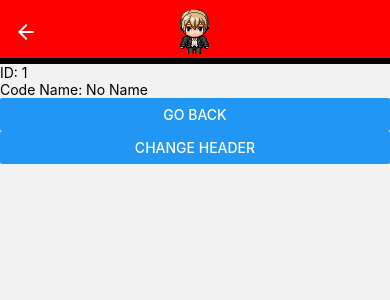
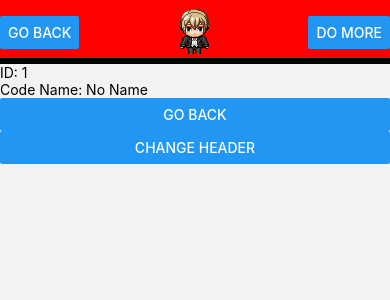
Before and after one commit to Johnsensei/rn-navigation, a React Native app: screen /Users in a window 390 px wide. Shown: the top 300 px of the page. Built offline with nearby package versions, Linux system fonts and the light colour scheme.

Commit message:
Navigation buttons

```diff
--- a/App.js
+++ b/App.js
@@ -2,7 +2,7 @@ import { StatusBar } from 'expo-status-bar';
 import * as React from 'react';
 import { NavigationContainer } from '@react-navigation/native';
 import { createStackNavigator } from '@react-navigation/stack';
-import { StyleSheet, Text, View } from 'react-native';
+import { StyleSheet, Text, View, Button } from 'react-native';
 import Home from './src/Home';
 import Users from './src/Users';
 import LogoTitle from './src/utils/LogoTitle';
@@ -42,10 +42,29 @@ export default function App() {
             id: 1,
             codeName: 'No Name'
           }}
-          options={{
-            //headerTitle: props => LogoTitle(props)
-            //title: 'All Users'
-          }}
+          options={ ({navigation}) => (
+            {headerLeft: () =>
+                <Button
+                  title='Go Back'
+                  onPress={() => navigation.navigate("Home")}
+                />,}
+          )}
+
+
+          //   {
+          //   headerLeft: () =>
+          //   <Button
+          //     title='Do Less'
+          //     onPress={() => alert('Less')}
+          //   />,
+          //   headerRight: () =>
+          //   <Button
+          //     title='Do More'
+          //     onPress={() => alert('More')}
+          //   />,
+          //   //headerTitle: props => LogoTitle(props)
+          //   //title: 'All Users'
+          // }}
 
         />
       </Stack.Navigator>
--- a/src/Users.js
+++ b/src/Users.js
@@ -1,4 +1,4 @@
-import React from 'react';
+import React, { useEffect } from 'react';
 import { Text, View, Button } from 'react-native';
 import { useNavigation, useRoute } from '@react-navigation/native'
 
@@ -6,6 +6,18 @@ const Users = () => {
     const navigation = useNavigation();
     const route = useRoute();
     const {id, codeName} = route.params;
+
+    useEffect( () => {
+        setTimeout(() => {
+            navigation.setOptions({
+                headerRight: () =>
+                    <Button
+                    title='Do More'
+                    onPress={() => alert('More')}
+                    />,
+            })
+        }, 2000)
+    },[navigation])
 
     return(
         <View>
```
